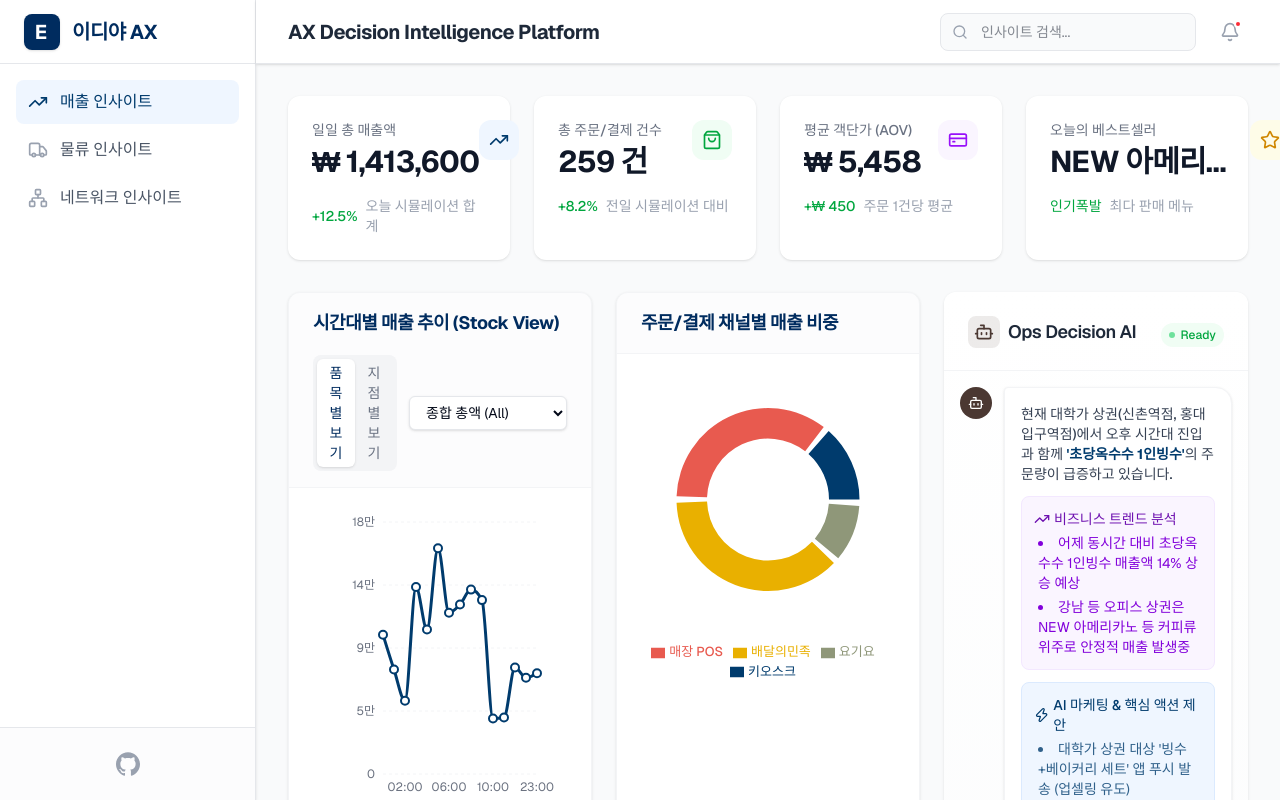
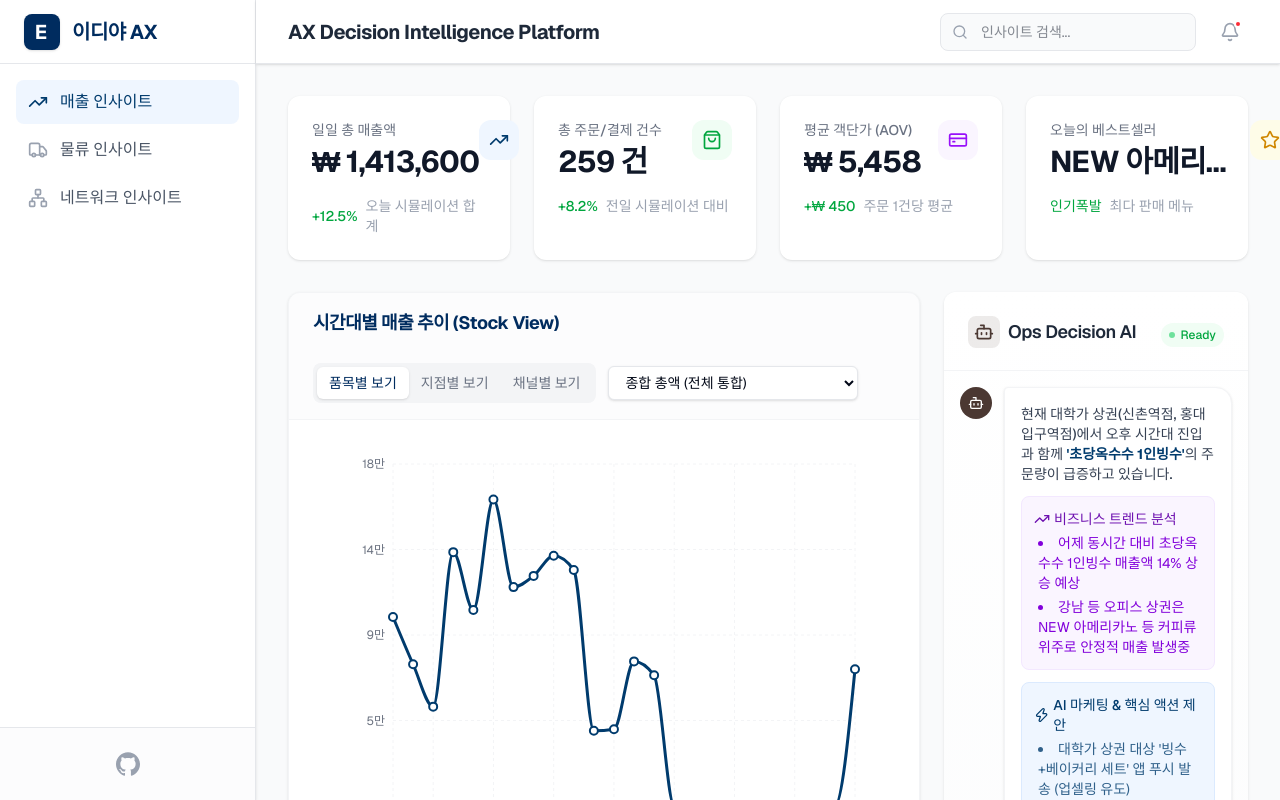
Before and after one commit to glory903-devsecops/it-planning-ops-analytics-prototype, a Next.js app in the folder frontend/: page / in a window 1280 px wide. Built offline with nearby package versions, Linux system fonts and the light colour scheme.

Commit message:
Enhance Stock View to full width and add Channel view

```diff
--- a/frontend/src/app/page.tsx
+++ b/frontend/src/app/page.tsx
@@ -49,6 +49,7 @@ export default function Home() {
               timeSeriesData={data.timeSeriesData}
               availableItems={data.availableItems}
               availableStores={data.availableStores}
+              availableChannels={data.availableChannels}
               channelDistribution={data.channelDistribution}
             />
             {/* Recent Sales Table */}
--- a/frontend/src/components/dashboard/Charts.tsx
+++ b/frontend/src/components/dashboard/Charts.tsx
@@ -7,48 +7,56 @@ import {
   YAxis,
   CartesianGrid,
   Tooltip,
-  Legend,
-  ResponsiveContainer,
-  PieChart,
-  Pie,
-  Cell
+  ResponsiveContainer
 } from 'recharts';
 
 interface ChartProps {
   timeSeriesData: any[];
   availableItems?: string[];
   availableStores?: string[];
-  channelDistribution: any[];
+  availableChannels?: string[];
+  channelDistribution?: any[]; // Kept for backwards compatibility but not used here anymore
 }
 
-const COLORS = ['#003B6D', '#E85A4F', '#E9B000', '#8F9779', '#4B3832'];
-
-export function DashboardCharts({ timeSeriesData, availableItems = [], availableStores = [], channelDistribution }: ChartProps) {
-  const [filterMode, setFilterMode] = useState<'item' | 'store'>('item');
+export function DashboardCharts({
+  timeSeriesData,
+  availableItems = [],
+  availableStores = [],
+  availableChannels = []
+}: ChartProps) {
+  const [filterMode, setFilterMode] = useState<'item' | 'store' | 'channel'>('item');
   const [selectedFilter, setSelectedFilter] = useState('총매출액');
 
-  if (!timeSeriesData.length || !channelDistribution.length) return null;
+  if (!timeSeriesData.length) return null;
 
   return (
-    <div className="grid grid-cols-1 lg:grid-cols-2 gap-6 mb-8">
-      {/* Time Series 'Stock' Chart */}
-      <Card className="border border-gray-100 shadow-sm rounded-xl overflow-hidden mb-6 lg:mb-0 bg-white">
+    <div className="mb-8 w-full">
+      {/* Time Series 'Stock' Chart (Full Width) */}
+      <Card className="border border-gray-100 shadow-sm rounded-xl overflow-hidden bg-white w-full">
         <CardHeader className="bg-gray-50/50 border-b border-gray-100 flex flex-col gap-3 py-4">
-          <CardTitle className="text-lg font-bold text-[#002C5F] tracking-tight">시간대별 매출 추이 (Stock View)</CardTitle>
-          <div className="flex flex-col sm:flex-row gap-3 items-start sm:items-center">
+          <div className="flex justify-between items-center">
+            <CardTitle className="text-lg font-bold text-[#002C5F] tracking-tight">시간대별 매출 추이 (Stock View)</CardTitle>
+          </div>
+          <div className="flex flex-col sm:flex-row gap-3 items-start sm:items-center mt-2">
             {/* Parallel Buttons */}
             <div className="flex bg-gray-100 p-1 rounded-lg">
               <button
                 onClick={() => { setFilterMode('item'); setSelectedFilter('총매출액'); }}
-                className={`px-3 py-1 text-sm font-medium rounded-md transition-colors ${filterMode === 'item' ? 'bg-white text-[#002C5F] shadow-sm' : 'text-gray-500 hover:text-gray-700'}`}
+                className={`px-3 py-1.5 text-sm font-medium rounded-md transition-colors ${filterMode === 'item' ? 'bg-white text-[#002C5F] shadow-sm' : 'text-gray-500 hover:text-gray-700'}`}
               >
                 품목별 보기
               </button>
               <button
                 onClick={() => { setFilterMode('store'); setSelectedFilter('총매출액'); }}
-                className={`px-3 py-1 text-sm font-medium rounded-md transition-colors ${filterMode === 'store' ? 'bg-white text-[#002C5F] shadow-sm' : 'text-gray-500 hover:text-gray-700'}`}
+                className={`px-3 py-1.5 text-sm font-medium rounded-md transition-colors ${filterMode === 'store' ? 'bg-white text-[#002C5F] shadow-sm' : 'text-gray-500 hover:text-gray-700'}`}
               >
                 지점별 보기
+              </button>
+              <button
+                onClick={() => { setFilterMode('channel'); setSelectedFilter('총매출액'); }}
+                className={`px-3 py-1.5 text-sm font-medium rounded-md transition-colors ${filterMode === 'channel' ? 'bg-white text-[#002C5F] shadow-sm' : 'text-gray-500 hover:text-gray-700'}`}
+              >
+                채널별 보기
               </button>
             </div>
 
@@ -56,33 +64,38 @@ export function DashboardCharts({ timeSeriesData, availableItems = [], available
             <select
               value={selectedFilter}
               onChange={(e) => setSelectedFilter(e.target.value)}
-              className="text-sm border border-gray-200 rounded-md focus:ring-[#002C5F] focus:border-[#002C5F] py-1.5 px-3 bg-white shadow-sm flex-1 max-w-[200px]"
+              className="text-sm border border-gray-200 rounded-md focus:ring-[#002C5F] focus:border-[#002C5F] py-1.5 px-3 bg-white shadow-sm flex-1 max-w-[250px]"
             >
-              <option value="총매출액">종합 총액 (All)</option>
-              {filterMode === 'item'
-                ? availableItems.map(item => <option key={item} value={item}>{item}</option>)
-                : availableStores.map(store => <option key={store} value={store}>{store}</option>)
-              }
+              <option value="총매출액">종합 총액 (전체 통합)</option>
+              {filterMode === 'item' && availableItems.map(item => <option key={item} value={item}>{item}</option>)}
+              {filterMode === 'store' && availableStores.map(store => <option key={store} value={store}>{store}</option>)}
+              {filterMode === 'channel' && availableChannels.map(channel => <option key={channel} value={channel}>{channel}</option>)}
             </select>
           </div>
         </CardHeader>
-        <CardContent className="h-[340px] pt-6">
+        <CardContent className="h-[450px] pt-6">
           <ResponsiveContainer width="100%" height="100%">
             <LineChart
               data={timeSeriesData}
-              margin={{ top: 10, right: 30, left: 10, bottom: 0 }}
+              margin={{ top: 20, right: 40, left: 20, bottom: 10 }}
             >
-              <CartesianGrid strokeDasharray="3 3" vertical={false} stroke="#f3f4f6" />
-              <XAxis dataKey="time" tick={{ fill: '#6b7280', fontSize: 12 }} axisLine={false} tickLine={false} />
+              <CartesianGrid strokeDasharray="3 3" vertical={true} stroke="#f3f4f6" />
+              <XAxis
+                dataKey="time"
+                tick={{ fill: '#6b7280', fontSize: 12 }}
+                axisLine={false}
+                tickLine={false}
+                minTickGap={10}
+              />
               <YAxis
                 tick={{ fill: '#6b7280', fontSize: 12 }}
                 axisLine={false}
                 tickLine={false}
-                tickFormatter={(value) => value >= 1000 ? `${(value/10000).toFixed(0)}만` : value}
+                tickFormatter={(value) => value === 0 ? '0' : value >= 10000 ? `${(value/10000).toFixed(0)}만` : value.toLocaleString()}
               />
               <Tooltip
-                cursor={{ stroke: '#d1d5db', strokeWidth: 1, strokeDasharray: '3 3' }}
-                contentStyle={{ borderRadius: '12px', border: '1px solid #e5e7eb', boxShadow: '0 10px 15px -3px rgb(0 0 0 / 0.1)' }}
+                cursor={{ stroke: '#003B6D', strokeWidth: 1.5, strokeDasharray: '4 4' }}
+                contentStyle={{ borderRadius: '12px', border: '1px solid #e5e7eb', boxShadow: '0 10px 15px -3px rgb(0 0 0 / 0.1)', padding: '12px' }}
                 formatter={(value: any) => [`₩ ${Number(value).toLocaleString()}`, selectedFilter]}
                 labelFormatter={(label) => `시간: ${label}`}
               />
@@ -92,46 +105,9 @@ export function DashboardCharts({ timeSeriesData, availableItems = [], available
                 stroke="#003B6D"
                 strokeWidth={3}
                 dot={{ r: 4, strokeWidth: 2, fill: '#fff' }}
-                activeDot={{ r: 6, strokeWidth: 0, fill: '#E85A4F' }}
+                activeDot={{ r: 7, strokeWidth: 0, fill: '#E85A4F' }}
               />
             </LineChart>
-          </ResponsiveContainer>
-        </CardContent>
-      </Card>
-
-      {/* Channel Distribution Pie Chart */}
-      <Card className="border border-gray-100 shadow-sm rounded-xl overflow-hidden bg-white">
-        <CardHeader className="bg-gray-50/50 border-b border-gray-100 py-4">
-          <CardTitle className="text-lg font-bold text-[#002C5F] tracking-tight">주문/결제 채널별 매출 비중</CardTitle>
-        </CardHeader>
-        <CardContent className="h-[340px] pt-6 pb-2">
-          <ResponsiveContainer width="100%" height="100%">
-            <PieChart>
-              <Pie
-                data={channelDistribution}
-                cx="50%"
-                cy="45%"
-                innerRadius="50%"
-                outerRadius="75%"
-                paddingAngle={4}
-                dataKey="value"
-                stroke="none"
-              >
-                {channelDistribution.map((entry, index) => (
-                  <Cell key={`cell-${index}`} fill={COLORS[index % COLORS.length]} />
-                ))}
-              </Pie>
-              <Tooltip
-                contentStyle={{ borderRadius: '12px', border: '1px solid #e5e7eb', boxShadow: '0 10px 15px -3px rgb(0 0 0 / 0.1)' }}
-                formatter={(value: any) => [`₩ ${Number(value).toLocaleString()}`, '매출액']}
-              />
-              <Legend
-                verticalAlign="bottom"
-                align="center"
-                layout="horizontal"
-                wrapperStyle={{ fontSize: '13px', fontWeight: 500 }}
-              />
-            </PieChart>
           </ResponsiveContainer>
         </CardContent>
       </Card>
--- a/frontend/src/services/dashboardService.ts
+++ b/frontend/src/services/dashboardService.ts
@@ -9,19 +9,18 @@ export class DashboardService {
     ]);
 
     // Group sales data by hour for the Time-Series (Stock-like) Chart
-    const timeSeriesMap = events.reduce((acc, event) => {
+    const timeSeriesMap: Record<string, any> = {};
+    for (let i = 0; i < 24; i++) {
+      const h = i.toString().padStart(2, '0');
+      timeSeriesMap[`${h}:00`] = { time: `${h}:00`, 총매출액: 0 };
+    }
+
+    events.reduce((acc, event) => {
       // Extract hour format, eg "2024-04-10 14:00" -> "14:00"
       const timeMatch = event.timestamp.match(/ (\d{2}):/);
       if (!timeMatch) return acc;
 
       const hour = `${timeMatch[1]}:00`;
-
-      if (!acc[hour]) {
-        acc[hour] = {
-          time: hour,
-          총매출액: 0
-        };
-      }
 
       if (event.status === '완료') {
         acc[hour]['총매출액'] += event.total_price;
@@ -33,16 +32,21 @@ export class DashboardService {
         // Track specific stores
         if (!acc[hour][event.store_name]) acc[hour][event.store_name] = 0;
         acc[hour][event.store_name] += event.total_price;
+
+        // Track specific channels
+        if (!acc[hour][event.channel]) acc[hour][event.channel] = 0;
+        acc[hour][event.channel] += event.total_price;
       }
 
       return acc;
-    }, {} as Record<string, any>);
+    }, timeSeriesMap);
 
-    const timeSeriesData = Object.values(timeSeriesMap).sort((a, b) => a.time.localeCompare(b.time));
+    const timeSeriesData = Object.values(timeSeriesMap).sort((a: any, b: any) => a.time.localeCompare(b.time));
 
-    // Get unique list of items and stores for the UI dropdowns
+    // Get unique list of items, stores, and channels for the UI dropdowns
     const availableItems = Array.from(new Set(events.map(e => e.menu_name))).sort();
     const availableStores = Array.from(new Set(events.map(e => e.store_name))).sort();
+    const availableChannels = Array.from(new Set(events.map(e => e.channel))).sort();
 
     // Channel Distribution
     const channelStats = events.reduce((acc, event) => {
@@ -82,6 +86,7 @@ export class DashboardService {
       timeSeriesData,
       availableItems,
       availableStores,
+      availableChannels,
       channelDistribution,
       topItems,
       recentSales
```
